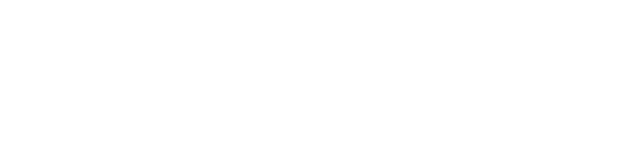
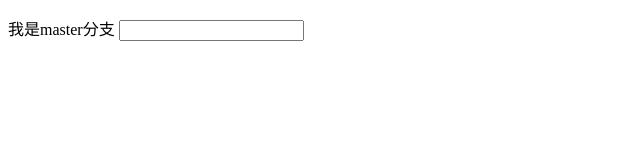
Before and after one commit to 1455287434/1455287434, a website: page index.html in a window 1280 px wide. Shown: the whole page, without its empty margins (0-640 px from the left). Drawn offline with Linux system fonts and the light colour scheme.

Commit message:
我是master分支

```diff
--- a/index.html
+++ b/index.html
@@ -8,5 +8,7 @@
 </head>
 <body>
 <p></p>
+<span>我是master分支</span>
+<input type="text">
 </body>
 </html>
```
